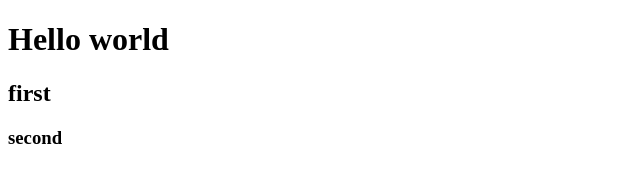
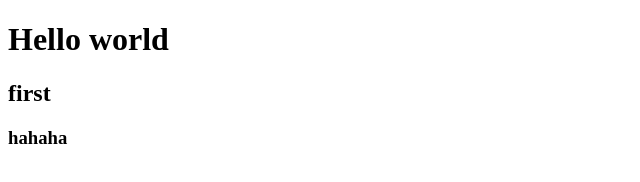
Before and after one commit to alihadimusawa/git-example, a plain HTML site: page index.html in a window 1280 px wide. Shown: the full height of the page, 0-640 px from the left. Drawn offline with Linux system fonts and the light colour scheme.

Commit message:
changing h3

```diff
--- a/index.html
+++ b/index.html
@@ -8,6 +8,6 @@
 <body>
     <h1>Hello world</h1>
     <h2>first</h2>
-    <h3>second</h3>
+    <h3>hahaha</h3>
 </body>
 </html>
```
